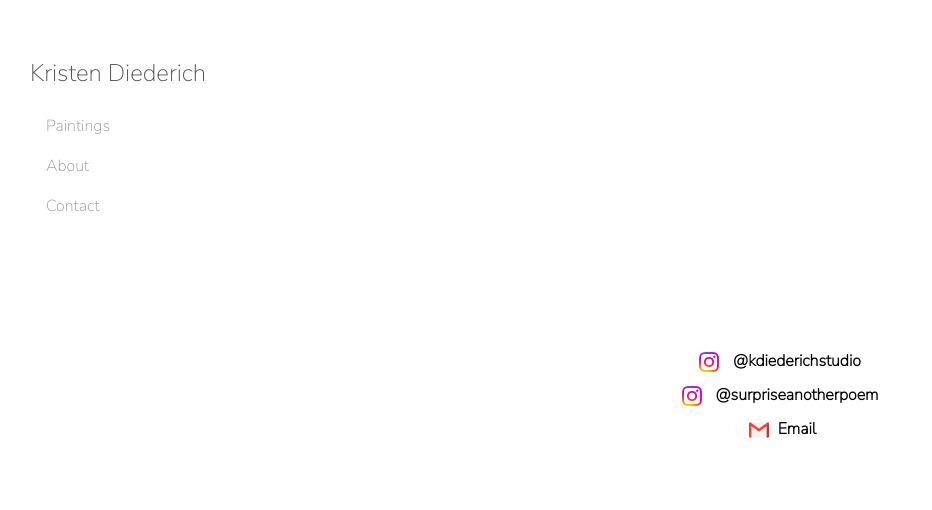
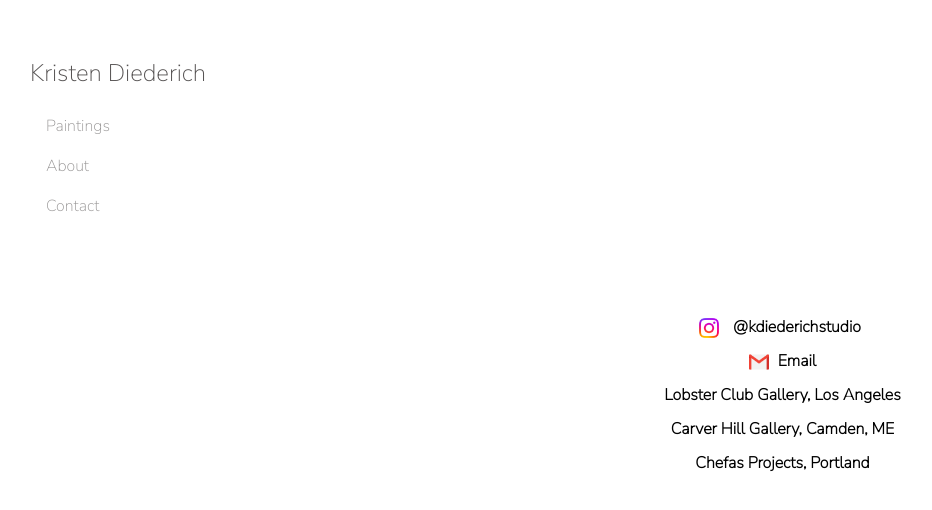
Before and after one commit to devinludwig/kristen, a plain HTML site: page contact.html in a window 1280 px wide. Shown: the whole page, without its empty margins (20-952 px from the left). Drawn offline with nearby package versions, Linux system fonts and the light colour scheme.

Commit message:
add gallery links to contact page and include image files to use later'

```diff
--- a/contact.html
+++ b/contact.html
@@ -35,14 +35,29 @@
       <img class="instagram-icon" src="img/instagram-icon.png" alt="Instagram Icon">
       <a href="https://www.instagram.com/kdiederichstudio" class="instagram-handle" target="_blank">@kdiederichstudio</a>
     </div>
-    <div class="line">
+    <!-- <div class="line">
       <img class="instagram-icon" src="img/instagram-icon.png" alt="Instagram Icon">
-      <a href="https://www.instagram.com/surpriseanotherpoem" class="instagram-handle" target="_blank">@surpriseanotherpoem</a>
-    </div>
+      <a href="https://www.instagram.com/surpriseanotherpoem" class="instagram-handle" target="_blank">@surpriseanotherpoem</a> -->
+    <!-- </div> -->
     <div class="line">
       <a href="mailto:kristenmdiederich@gmail.com" class="email-link">
         <img src="img/email-icon.png" alt="Email Icon" class="email-icon">
         Email
+      </a>
+    </div>
+    <div class="line">
+      <a href="https://lobsterclubgallery.com/artists/111-kristen-diederich/works/" class="link-dark">
+        Lobster Club Gallery, Los Angeles
+      </a>
+    </div>
+    <div class="line">
+      <a href="https://carverhillgallery.com/artist/kristen-diederich" class="link-dark">
+        Carver Hill Gallery, Camden, ME
+      </a>
+    </div>
+    <div class="line">
+      <a href="https://www.stephaniechefas.com/kristen-diederich-artwork" class="link-dark">
+        Chefas Projects, Portland
       </a>
     </div>
   </div>
--- a/style.css
+++ b/style.css
@@ -109,7 +109,7 @@ img {
   margin-bottom: 10px;
 }
 
-.instagram-handle, .email-link {
+.instagram-handle, .email-link, .link-dark {
   display: inline-block;
   margin-left: 5px;
   font-weight: bold;
```
Also changed, not shown: img/@dlugoleckiii - 48.jpeg (added), img/B04CBB06-EA66-4621-90D3-1DB1FD32918A.jpeg (added), img/FullSizeRender_VSCO.jpeg (added), img/IMG_0125.jpeg (added), img/IMG_0274.jpeg (added), img/IMG_0479.jpeg (added), img/IMG_0488.jpeg (added), img/IMG_1108.jpeg (added), img/IMG_2015.jpeg (added), img/IMG_2665.jpeg (added), img/Untitled (Website).jpg.jpeg (added), img/bio portrait by Holly Andres green dress.jpeg (added), img/cp-crown-of-thorns-dzc_9790-web.jpeg (added), img/cp-melting-crown-dzc_9889-web.jpeg (added), 1 more files, 1 other file.
